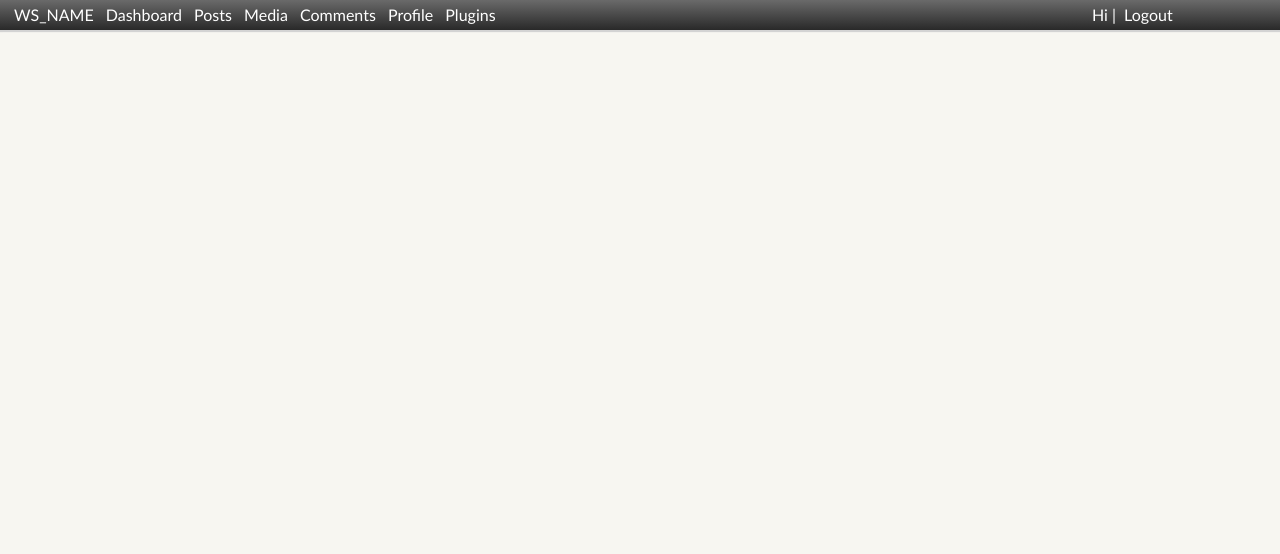
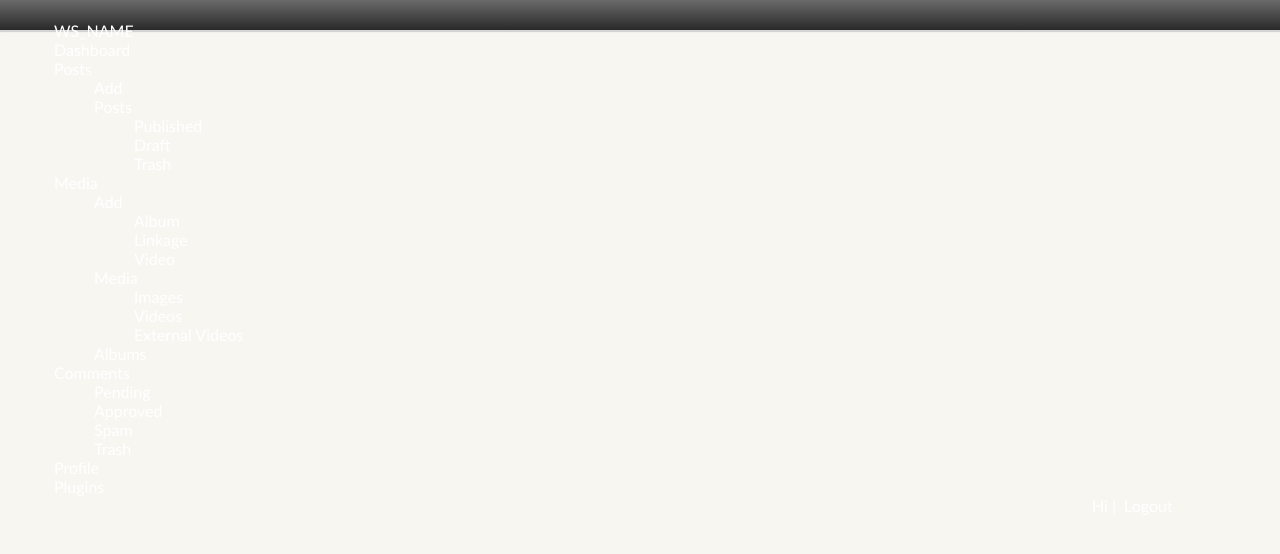
Before and after one commit to Baptouuuu/Lynxpress-Legacy, a PHP site: template admin/includes/templates/class.add.inc.php in a window 1280 px wide. Shown: the top 554 px of the page. Run offline with PHP 8.4, Linux system fonts and the light colour scheme; the template is opened without the code that fills it, so the values that code supplies are empty; some libraries are stand-ins or nearby versions.

Commit message:
Usage of fancybox
Plus modification of menu structure

```diff
--- a/admin/includes/html/header.php
+++ b/admin/includes/html/header.php
@@ -1,4 +1,7 @@
-<?php use \Library\Variable\Session as Session; ?>
+<?php
+	use \Library\Variable\Session as Session;
+	use \Admin\Helper\Helper as Helper;
+?>
 <!DOCTYPE html>
 
 <html xmlns="http://www.w3.org/1999/xhtml">
@@ -10,11 +13,20 @@
 		<link rel="index" href="<?php echo WS_URL ?>" title="<?php echo WS_NAME ?>" />
 		<link rel="icon" type="image/png" href="<?php echo PATH ?>images/lynxpress-mini.png" />
 		<link rel="stylesheet" type="text/css" href="<?php echo PATH ?>css/admin.css" />
-		<link rel="stylesheet" type="text/css" href="<?php echo PATH ?>shadowbox/shadowbox.css" />
-		<script type="text/javascript" src="<?php echo PATH ?>shadowbox/shadowbox.js"></script>
+		<link rel="stylesheet" type="text/css" href="<?php echo PATH ?>fancybox/jquery.fancybox-1.3.4.css" media="screen" />
+
+		<script src="<?php echo PATH ?>js/jquery-1.4.3.min.js"></script>
+		<script type="text/javascript" src="<?php echo PATH ?>fancybox/jquery.mousewheel-3.0.4.pack.js"></script>
+		<script type="text/javascript" src="<?php echo PATH ?>fancybox/jquery.fancybox-1.3.4.pack.js"></script>
 
 		<script type="text/javascript">
-			Shadowbox.init();
+			$(document).ready(function() {
+				$("a.fancybox").fancybox({
+					'titlePosition'		: 'outside',
+					'overlayColor'		: '#000',
+					'overlayOpacity'	: 0.85
+				});
+			});
 		</script>
 
 	</head>
@@ -23,33 +35,127 @@
 
 		<header>
 
-			<nav>
+			<ul id="nav">
 
+				<li>
 					<a href="../" target="_blank" title="Back to your website"><?php echo WS_NAME ?></a>
+				</li>
 
+				<li>
 					<a href="index.php">Dashboard</a>
+				</li>
 
+				<li>
 					<a href="index.php?ns=posts&ctl=manage">Posts</a>
 
+					<ul>
+						<li><a href="index.php?ns=posts&ctl=add">Add</a></li>
+						<li>
+							<a href="index.php?ns=posts&ctl=manage">Posts</a>
+
+							<ul>
+								<li><a href="index.php?ns=posts&ctl=manage&post_status=publish">Published</a></li>
+								<li><a href="index.php?ns=posts&ctl=manage&post_status=draft">Draft</a></li>
+								<li><a href="index.php?ns=posts&ctl=manage&post_status=trash">Trash</a></li>
+							</ul>
+						</li>
+					</ul>
+				</li>
+
+				<li>
 					<a href="index.php?ns=media&ctl=manage">Media</a>
 
+					<ul>
+						<li>
+							<a href="index.php?ns=media&ctl=add">Add</a>
+
+							<ul>
+								<li><a href="index.php?ns=media&ctl=add&view=album">Album</a></li>
+								<li><a href="index.php?ns=media&ctl=add&view=linkage">Linkage</a></li>
+								<li><a href="index.php?ns=media&ctl=add&view=video">Video</a></li>
+							</ul>
+						</li>
+						<li>
+							<a href="index.php?ns=media&ctl=manage">Media</a>
+
+							<ul>
+								<li><a href="index.php?ns=media&ctl=manage">Images</a></li>
+								<li><a href="index.php?ns=media&ctl=manage&type=video">Videos</a></li>
+								<li><a href="index.php?ns=media&ctl=manage&type=alien">External Videos</a></li>
+							</ul>
+						</li>
+						<li><a href="index.php?ns=media&ctl=albums">Albums</a></li>
+					</ul>
+				</li>
+
+				<li>
 					<a href="index.php?ns=comments&ctl=manage">Comments</a>
 
+					<ul>
+						<li><a href="index.php?ns=comments&ctl=manage">Pending</a></li>
+						<li><a href="index.php?ns=comments&ctl=manage&comment_status=approved">Approved</a></li>
+						<li><a href="index.php?ns=comments&ctl=manage&comment_status=spam">Spam</a></li>
+						<li><a href="index.php?ns=comments&ctl=manage&comment_status=trash">Trash</a></li>
+					</ul>
+				</li>
+
+				<li>
 					<a href="index.php?ns=users&ctl=profile">Profile</a>
+				</li>
 
+				<li>
 					<a href="index.php?ns=plugins&ctl=bridge">Plugins</a>
+				</li>
 
 				<?php
 
-					if($page->settings)
-						echo '<a href="index.php?ns=settings&ctl=manage">Settings</a>';
+					if($page->settings){
+
+						echo '<li>'.
+							 	'<a href="index.php?ns=settings&ctl=manage">Settings</a>'.
+							 	'<ul>'.
+							 		'<li><a href="index.php?ns=categories&ctl=manage">Categories</a></li>'.
+							 		'<li><a href="index.php?ns=posts&ctl=settingpage">Posts</a></li>'.
+							 		'<li>'.
+							 			'<a href="index.php?ns=users&ctl=manage">Users</a>'.
+							 			'<ul>'.
+							 				'<li><a href="index.php?ns=users&ctl=add">Add</a></li>'.
+							 			'</ul>'.
+							 		'</li>'.
+							 		'<li><a href="index.php?ns=roles&ctl=manage">Roles</a></li>'.
+							 		'<li><a href="index.php?ns=social&ctl=manage">Social</a></li>'.
+							 		'<li><a href="index.php?ns=defaultpage&ctl=manage">Default Page</a></li>'.
+							 		'<li>'.
+							 			'<a href="index.php?ns=templates&ctl=manage">Templates</a>'.
+							 			'<ul>'.
+							 				'<li><a href="index.php?ns=templates&ctl=add">Add</a></li>'.
+							 			'</ul>'.
+							 		'</li>'.
+							 		'<li>'.
+							 			'<a href="index.php?ns=plugins&ctl=manage">Plugins</a>'.
+							 			'<ul>'.
+							 				'<li><a href="index.php?ns=plugins&ctl=add">Add</a></li>'.
+							 			'</ul>'.
+							 		'</li>'.
+							 		'<li>'.
+							 			'<a href="index.php?ns=links&ctl=manage">Links</a>'.
+							 			'<ul>'.
+							 				'<li><a href="index.php?ns=links&ctl=add">Add</a></li>'.
+							 			'</ul>'.
+							 		'</li>'.
+							 		'<li><a href="index.php?ns=activity&ctl=manage">Activity</a></li>'.
+							 		'<li><a href="index.php?ns=update&ctl=manage">Update</a></li>'.
+							 	'</ul>'.
+							 '<li>';
+
+					}
 
 				?>
-				<span id="right">
+				<li id="right">
 					Hi <?php echo Session::username() ?> |
 					<a href="logout.php">Logout</a>
-				</span>
-			</nav>
+				</li>
+			</ul>
 
 		</header>
 
```
